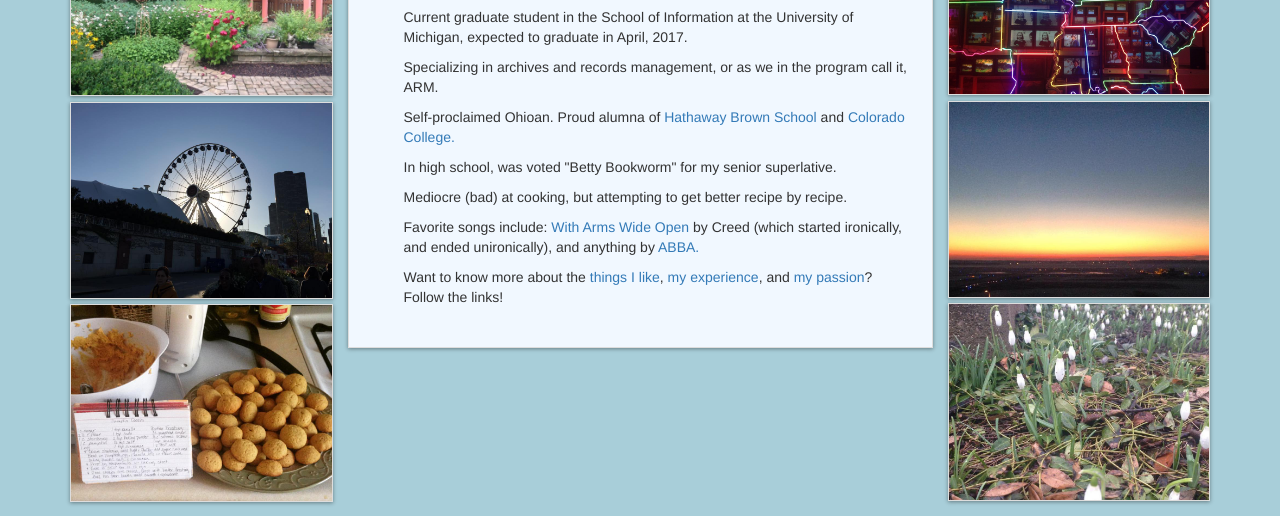
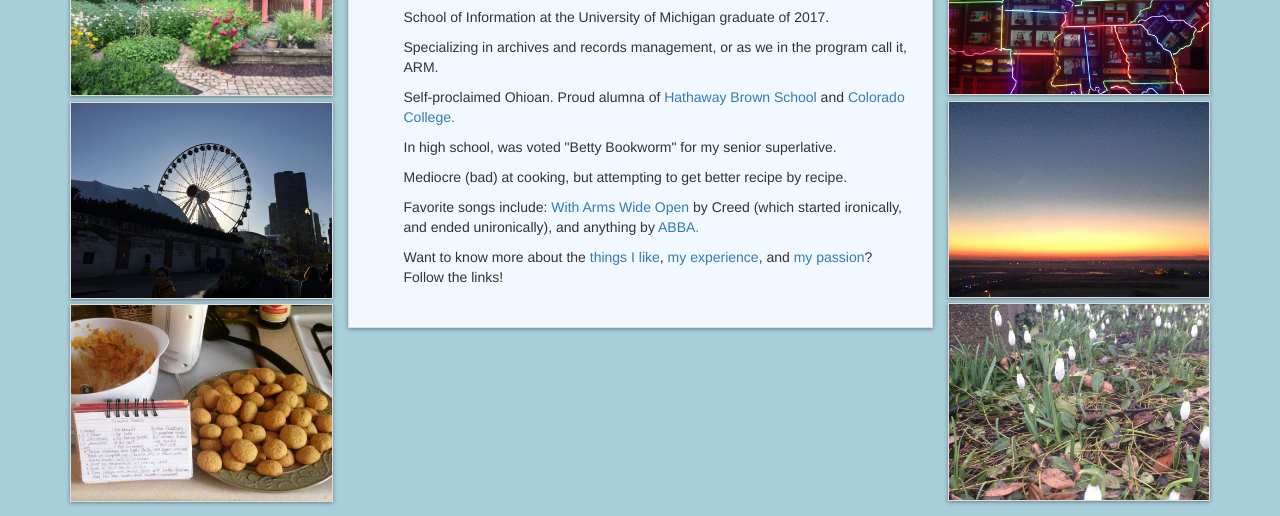
Before and after one commit to sarahleb/sarahleb.github.io, a plain HTML site: page index.html in a window 1280 px wide. Shown: the part 302-818 px from the top of the page. Drawn offline with nearby package versions, Linux system fonts and the light colour scheme.

Commit message:
Degree change

```diff
--- a/index.html
+++ b/index.html
@@ -75,7 +75,7 @@
 				<br>
 			<ol>
 				<li><p>Personal pronouns: she/her/hers</p></li>
-				<li><p>Current graduate student in the School of Information at the University of Michigan, expected to graduate in April, 2017.</p></li>
+				<li><p>School of Information at the University of Michigan graduate of 2017.</p></li>
 				<li><p>Specializing in archives and records management, or as we in the program call it, ARM.</p></li>
 				<li><p>Self-proclaimed Ohioan. Proud alumna of <a href= "https://en.wikipedia.org/wiki/Hathaway_Brown_School" target="_blank"> Hathaway Brown School</a> and <a href="https://en.wikipedia.org/wiki/Colorado_College" target="_blank"> Colorado College.</a></p></li>
 				<li><p>In high school, was voted "Betty Bookworm" for my senior superlative.</p></li>
```
